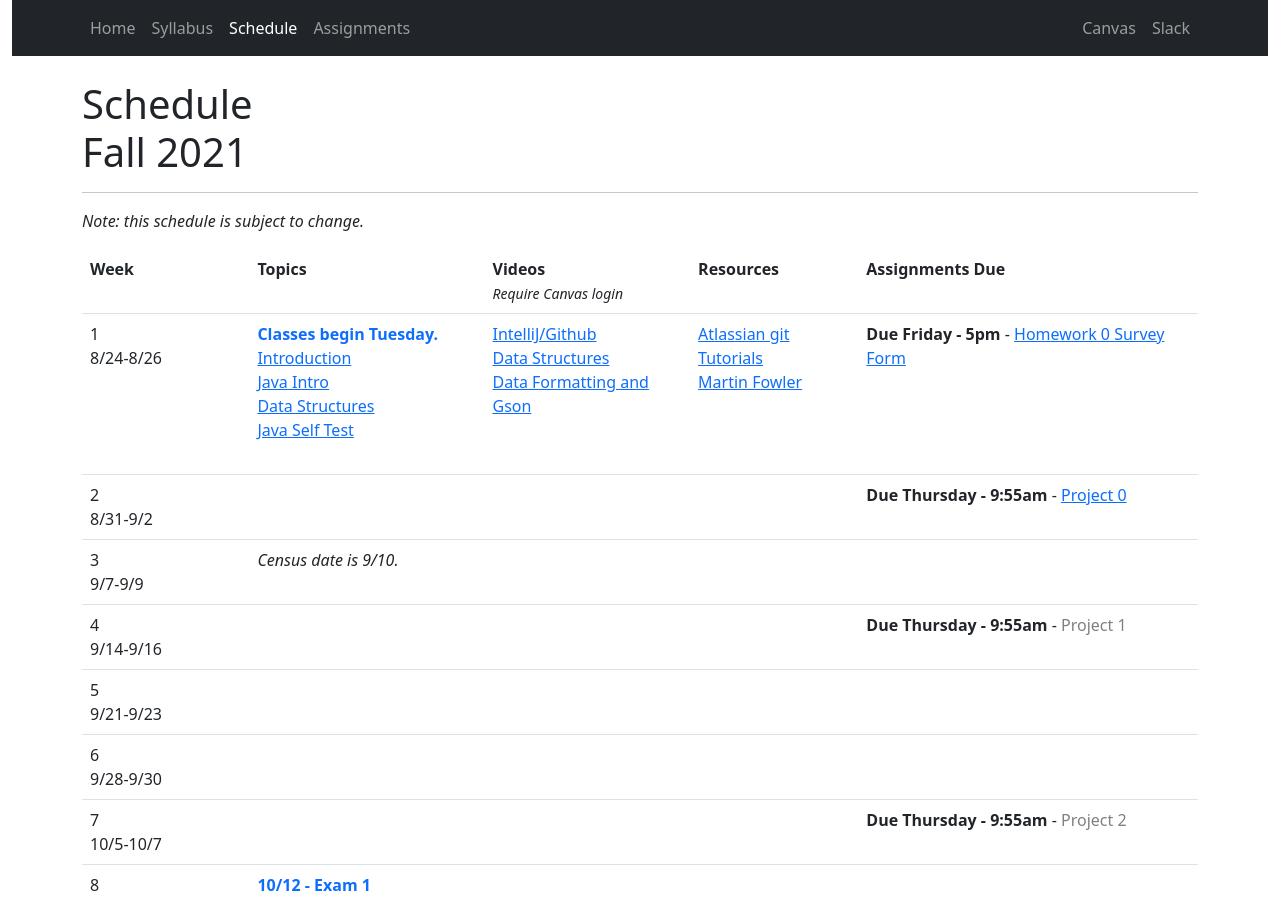
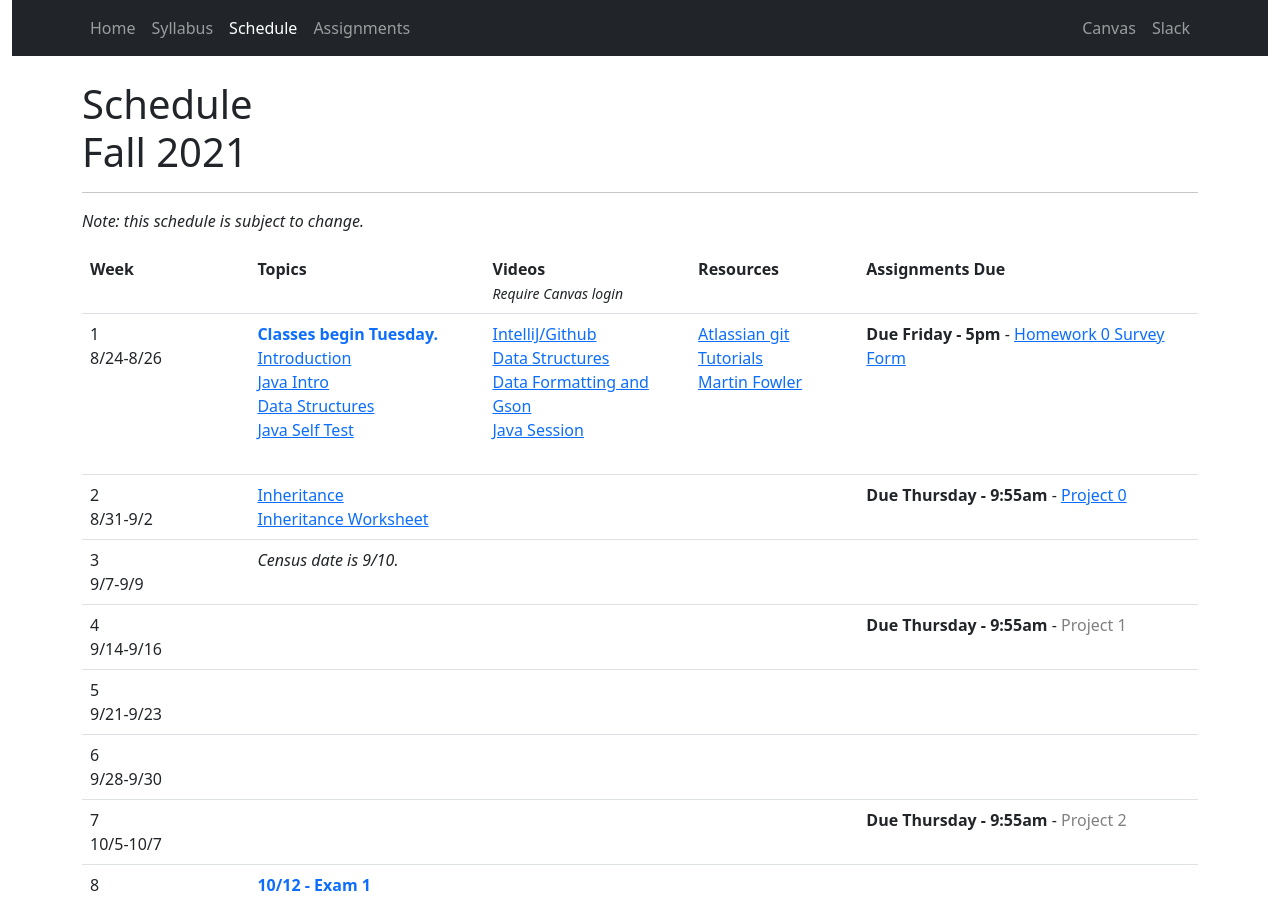
Before and after one commit to CS601-F21/cs601-f21, a Jekyll site: the page built from schedule.html, in a window 1280 px wide and 900 px high. Built offline with Jekyll 4.4.1, drawn with Linux system fonts in a browser that asks for light colours.

Commit message:
add java video and inheritance notes

```diff
--- a/schedule.html
+++ b/schedule.html
@@ -35,6 +35,7 @@ title: Schedule
 				<a href="https://usfca.instructure.com/courses/1601365/pages/intellij-and-github">IntelliJ/Github</a><br/>
 				<a href="https://usfca.instructure.com/courses/1601365/pages/data-structures">Data Structures</a><br/>
 				<a href="https://usfca.instructure.com/courses/1601365/pages/data-formatting-and-gson">Data Formatting and Gson</a><br/>
+				<a href="https://usfca.instructure.com/courses/1601365/pages/java-session">Java Session</a><br/>
 			</td>
 			<td>
 				<a href="https://www.atlassian.com/git/tutorials">Atlassian git Tutorials</a><br/>
```
Also changed, not shown: other parts of schedule.html (+1 -2 lines).
